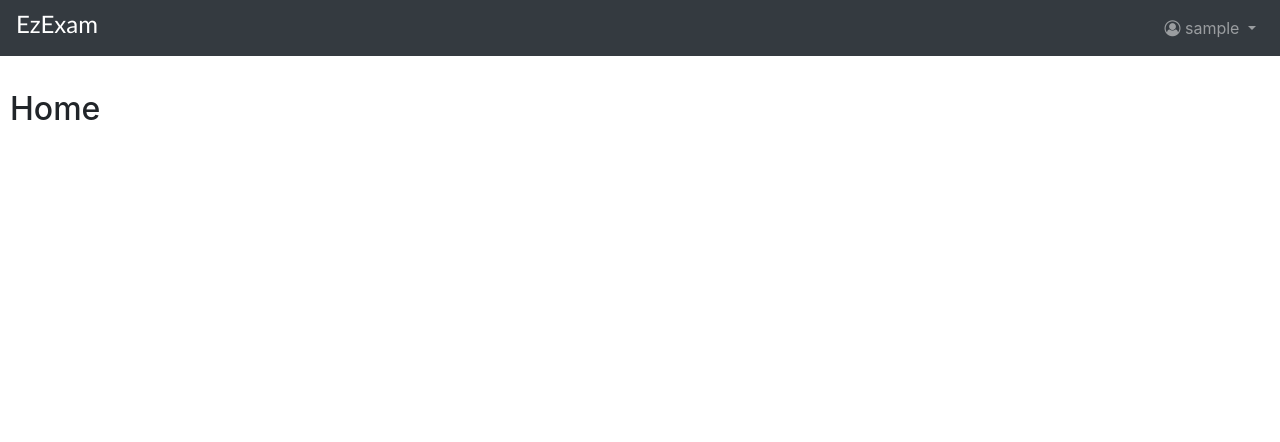
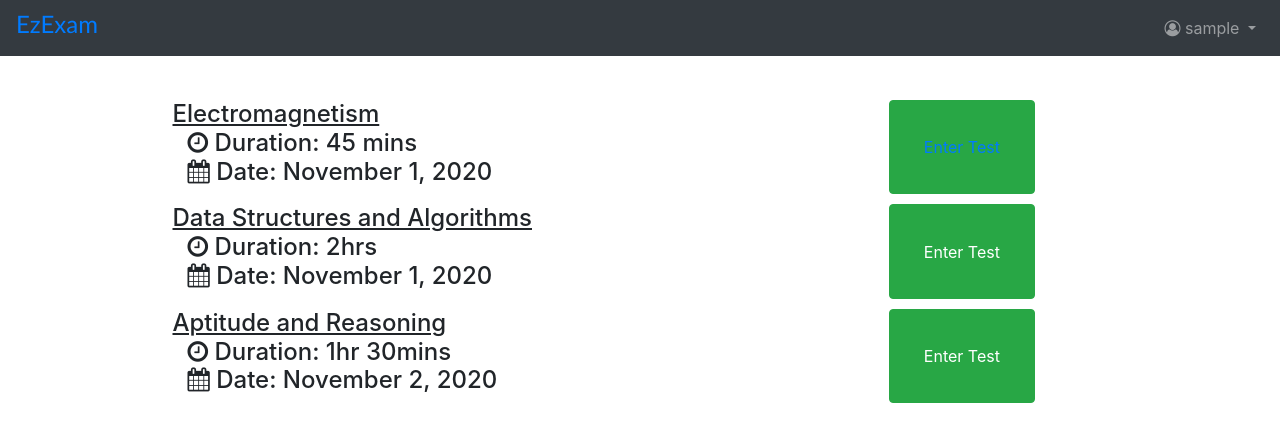
Before and after one commit to AkashArasu/Team-Kanyaraasi-final, a Django app: page / in a window 1280 px wide. Shown: the top 442 px of the page. Run offline with Django 3.2, Linux system fonts and the light colour scheme; the visitor is signed in with stand-in values (Sample User, id 1); some libraries are stand-ins or nearby versions.

Commit message:
Chunky changes

```diff
--- a/browser_shell/browser_main.py
+++ b/browser_shell/browser_main.py
@@ -7,13 +7,13 @@ def main():
     check_versions()
     sys.excepthook = cef.ExceptHook  # To shutdown all CEF processes on error
     g_applicationSettings = {
-
+        "context_menu":{"enabled":False,"navigation":True}
     }
     g_commandLineSwitches = {
-        "enable-media-stream": "",
+        "enable-media-stream": ""
     }
     cef.Initialize(g_applicationSettings,g_commandLineSwitches)
-    cef.CreateBrowserSync(url="http://127.0.0.1:5500/client/monitor_frame.html",
+    cef.CreateBrowserSync(url="http://127.0.0.1:8000/",
                           window_title="EZExam")
     cef.MessageLoop()
     cef.Shutdown()
--- a/server/main_app/main_app/models.py
+++ b/server/main_app/main_app/models.py
@@ -1,8 +1,9 @@
 from django.db import models
 from django.contrib.auth.models import User
-from django.db.models.signals import post_save
+from django.db.models.signals import post_save,pre_save
 from django.dispatch import receiver
 from django.core.validators import RegexValidator
+from django.template.defaultfilters import slugify
 
 class Profile(models.Model):
     id = models.AutoField(primary_key=True)
@@ -10,6 +11,7 @@ class Profile(models.Model):
     address = models.CharField(max_length=500, blank=True)
     birth_date = models.DateField(null=True, blank=True)
     photo = models.TextField(null=True, blank=True)
+    is_proctor = models.BooleanField(default=False)
     def __str__(self):
         return self.user.username
 
--- a/server/main_app/main_app/urls.py
+++ b/server/main_app/main_app/urls.py
@@ -27,7 +27,10 @@ urlpatterns = [
     url(r'^signup/$', views.signup, name='signup'),
     url(r'^login/$', auth_views.LoginView.as_view(template_name='login.html'), name='login'),
     url(r'^logout/$', auth_views.LogoutView.as_view(template_name = 'logged_out.html'), name = 'logout'),
-    url(r'profile/(?P<username>[a-zA-Z0-9.]+)$', views.get_user_profile, name='profile'),
+    url(r'profile/(?P<username>[a-zA-Z0-9._]+)$', views.get_user_profile, name = 'profile'),
+    url(r'^signup/proctor/$', views.proctor_signup, name = 'proctor_signup'),
+    url(r'^tandc/(?P<id>[0-9]+)$', views.get_tandc, name = 'tandc'),
+    url(r'^test/(?P<tid>[0-9]+)$',views.get_test,name='test'),
 ] + static(settings.STATIC_URL, document_root=settings.STATIC_ROOT)
 
 if settings.DEBUG:
--- a/client/monitor_script.js
+++ b/server/main_app/static/assets/monitor_script.js
@@ -50,7 +50,7 @@ function setup() {
 	//People count expr
 	multiple_people_memory = new Slicer();
 	//
-	cnv=createCanvas(250, 250);
+	cnv = createCanvas(250, 250);
 	webcam_output = createCapture(VIDEO);
 	console.log(width, height);
 	webcam_output.size(width, height);
--- a/server/main_app/templates/base.html
+++ b/server/main_app/templates/base.html
@@ -19,7 +19,7 @@
 <body>
     <nav class="navbar navbar-expand-sm bg-dark navbar-dark">
         <div style="font-family:'Gill Sans', 'Gill Sans MT', Calibri, 'Trebuchet MS', sans-serif; color: white;">
-            <h4> EzExam </h4>
+            <h4><a style="text-decoration: none;" href="{% url 'home' %}"> EzExam</a> </h4>
         </div>
         <ul class="navbar-nav ml-auto">
             <li class="nav-item dropdown">
--- a/server/main_app/templates/home.html
+++ b/server/main_app/templates/home.html
@@ -1,7 +1,53 @@
 {% extends 'base.html' %}
+{% load static %}
 
 {% block title %}Home{% endblock %}
 
 {% block content %}
-<h2>Home</h2>
+<div class="row">
+    <div class="col-sm-1"> </div>
+    {% if user.is_authenticated %}
+    <div class="col-sm-9">
+        <div class="tab-pane container" >
+            <div class="container test-item row" style="margin:10px">
+                <h4 class="test-name col-sm-10"> <u> Electromagnetism </u>
+                    <div class="col-sm-8 test-metadata"> <i class="fa fa-clock-o" aria-hidden="true"></i> Duration: 45
+                        mins </div>
+                    <div class="col-sm-8 test-metadata"> <i class="fa fa-calendar" aria-hidden="true"></i> Date:
+                        November 1, 2020 </div>
+                </h4>
+                <button class='col-sm-2 btn btn-success center-block enter-test'> <a href="{% url 'tandc' id=1 %}">Enter Test</a> </button>
+            </div>
+
+            <div class="container test-item row" style="margin:10px">
+                <h4 class="test-name col-sm-10"> <u> Data Structures and Algorithms </u>
+                    <div class="col-sm-8 test-metadata"> <i class="fa fa-clock-o" aria-hidden="true"></i> Duration: 2hrs
+                    </div>
+                    <div class="col-sm-8 test-metadata"> <i class="fa fa-calendar" aria-hidden="true"></i> Date:
+                        November 1, 2020 </div>
+                </h4>
+                <button class='col-sm-2 btn btn-success center-block enter-test'> Enter Test </button>
+            </div>
+
+            <div class="container test-item row" style="margin:10px">
+                <h4 class="test-name col-sm-10"> <u> Aptitude and Reasoning </u>
+                    <div class="col-sm-8 test-metadata"> <i class="fa fa-clock-o" aria-hidden="true"></i> Duration: 1hr
+                        30mins </div>
+                    <div class="col-sm-8 test-metadata"> <i class="fa fa-calendar" aria-hidden="true"></i> Date:
+                        November 2, 2020 </div>
+                </h4>
+                <button class='col-sm-2 btn btn-success center-block enter-test'> Enter Test </button>
+            </div>
+
+        </div>
+    </div>
+    {% else %}
+    <div>
+        <h4>Welcome to EZExam</h4>
+    <h4>Please Log in/Signup</h4>
+
+    <button class='btn btn-danger '><a href="{% url 'signup' %}">Signup</a></button>
+    <button class='btn btn-success'><a href="{% url 'login' %}">Login</a></button>
+    </div>
+    {% endif %}
 {% endblock %}
```
Also changed, not shown: server/main_app/main_app/views.py (+30 -0 lines), server/main_app/templates/tandc.html (+20 -30 lines), server/main_app/templates/test_in_progress.html (renamed from server/main_app/templates/test-in-progress.html, +41 -18 lines), server/main_app/main_app/migrations/0003_auto_20201031_1643.py (added), server/main_app/questions.json (line endings or trailing spaces), 1 other file.
